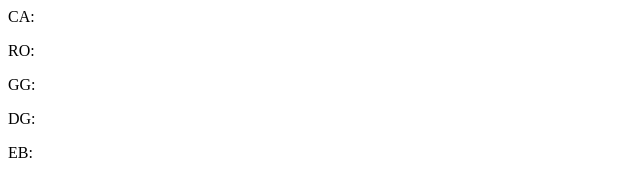
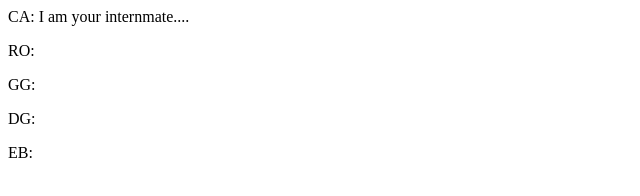
Before and after one commit to CMU-PRIO/cmuprio, a plain HTML site: page index.html in a window 1280 px wide. Shown: the whole page, without its empty margins (0-640 px from the left). Drawn offline with Linux system fonts and the light colour scheme.

Commit message:
This is from carlo

```diff
--- a/index.html
+++ b/index.html
@@ -4,7 +4,7 @@
   </head>
 
   <body>
-    <p>CA: </p>
+    <p>CA: I am your internmate....</p>
     <p>RO: </p>
     <p>GG: </p>
     <p>DG: </p>
```
